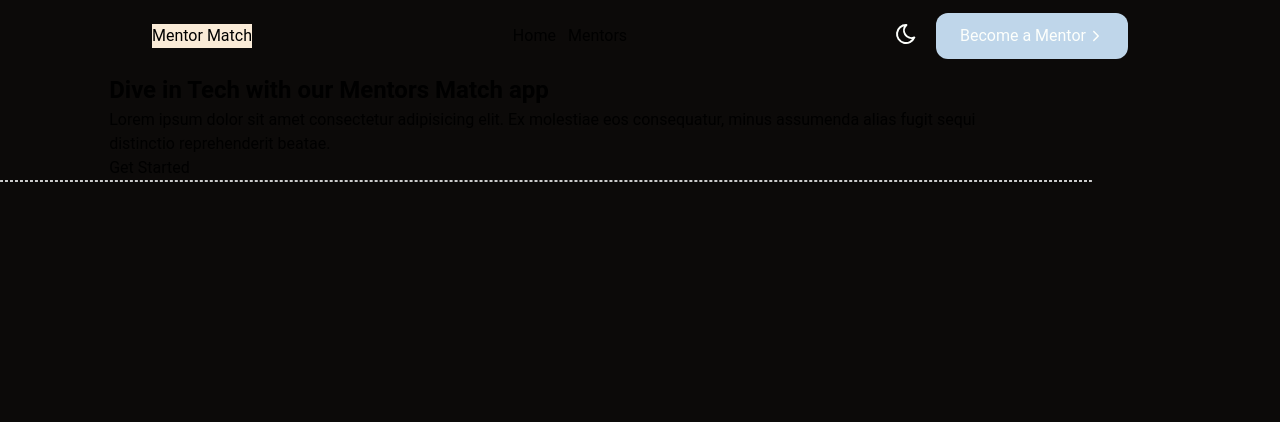
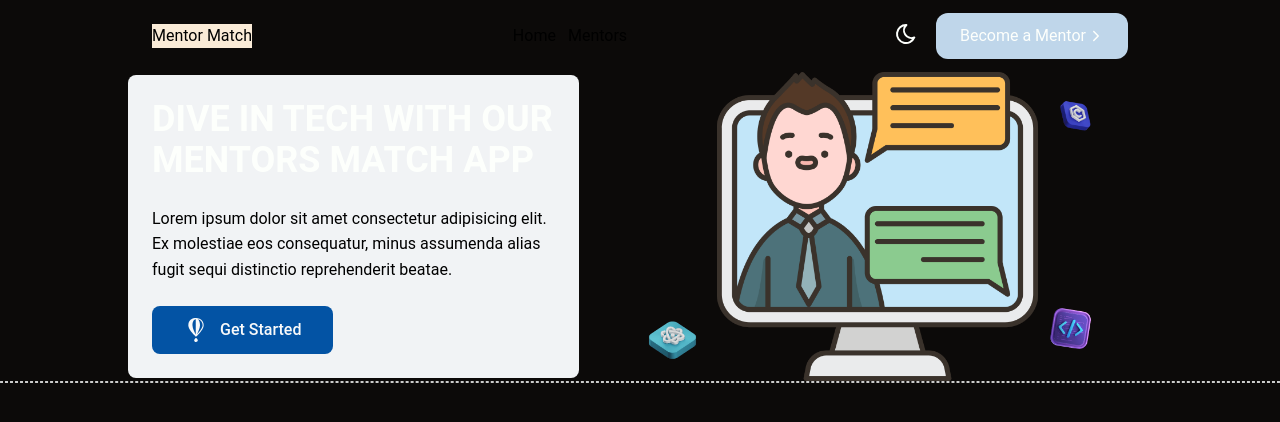
Before and after one commit to Alexandrbig1/mentor-match, a React (Vite) app in the folder frontend/: page / in a window 1280 px wide. Shown: the top 422 px of the page. Built offline with nearby package versions, Linux system fonts and the light colour scheme.

Commit message:
feat: add hero section

```diff
--- a/frontend/src/components/Hero/Hero.styled.tsx
+++ b/frontend/src/components/Hero/Hero.styled.tsx
@@ -1,8 +1,79 @@
 import styled from "styled-components";
+import { primaryFont } from "../fonts";
+import { FaFly } from "react-icons/fa6";
 
 export const HeroWrapper = styled.section`
+  margin: 0 auto;
   width: 100%;
   max-width: 80%;
-  margin: 0 auto;
   display: flex;
+  align-items: center;
+  gap: 2.4rem;
 `;
+
+export const HeroTitleWrapper = styled.div`
+  width: 45%;
+  display: flex;
+  flex-direction: column;
+  gap: 2.4rem;
+  background-color: #f1f3f5;
+  padding: 2.4rem;
+  border-radius: 0.8rem;
+`;
+
+export const HeroTitle = styled.h1`
+  font-family: ${primaryFont};
+  font-weight: 700;
+  font-size: 3.6rem;
+  line-height: 1.15;
+  text-transform: uppercase;
+  color: ${(p) => p.theme.colors.mainTextColor};
+`;
+
+export const HeroText = styled.p`
+  font-family: ${primaryFont};
+  font-weight: 400;
+  font-size: 1.6rem;
+  line-height: 1.6;
+  color: ${(p) => p.theme.colors.secondaryTextColor};
+`;
+
+export const HeroButtonWrapper = styled.div`
+  width: 100%;
+`;
+
+export const HeroButton = styled.button`
+  border: none;
+  outline: none;
+  background: none;
+  display: flex;
+  align-items: center;
+  gap: 1.2rem;
+  font-family: ${primaryFont};
+  font-weight: 500;
+  font-size: 1.6rem;
+  line-height: 1.5;
+  color: ${(p) => p.theme.colors.buttonTextColor};
+  background-color: ${(p) => p.theme.colors.buttonBgColor};
+  padding: 1.2rem 3.2rem;
+  border-radius: 0.8rem;
+  cursor: pointer;
+  transition: background-color var(--primary-transition);
+
+  &:hover {
+    background-color: ${(p) => p.theme.colors.buttonBgHoverColor};
+  }
+`;
+
+export const HeroButtonIcon = styled(FaFly)`
+  font-size: 2.4rem;
+  color: ${(p) => p.theme.colors.buttonTextColor};
+`;
+
+export const HeroImgWrapper = styled.div`
+  width: 55%;
+`;
+
+export const HeroImg = styled.img`
+  width: 100%;
+`;
--- a/frontend/src/components/Hero/Hero.tsx
+++ b/frontend/src/components/Hero/Hero.tsx
@@ -1,18 +1,35 @@
-import { HeroWrapper } from "./Hero.styled";
+import {
+  HeroButton,
+  HeroButtonIcon,
+  HeroButtonWrapper,
+  HeroImg,
+  HeroImgWrapper,
+  HeroText,
+  HeroTitle,
+  HeroTitleWrapper,
+  HeroWrapper,
+} from "./Hero.styled";
 
 export default function Hero() {
   return (
     <HeroWrapper>
-      <div>
-        <h1>Dive in Tech with our Mentors Match app</h1>
-        <p>
+      <HeroTitleWrapper>
+        <HeroTitle>Dive in Tech with our Mentors Match app</HeroTitle>
+        <HeroText>
           Lorem ipsum dolor sit amet consectetur adipisicing elit. Ex molestiae
           eos consequatur, minus assumenda alias fugit sequi distinctio
           reprehenderit beatae.
-        </p>
-        <button>Get Started</button>
-      </div>
-      <img src="" alt="" />
+        </HeroText>
+        <HeroButtonWrapper>
+          <HeroButton>
+            <HeroButtonIcon />
+            Get Started
+          </HeroButton>
+        </HeroButtonWrapper>
+      </HeroTitleWrapper>
+      <HeroImgWrapper>
+        <HeroImg src="/images/mentor-match.png" alt="" />
+      </HeroImgWrapper>
     </HeroWrapper>
   );
 }
--- a/frontend/src/layouts/RootLayout.styled.tsx
+++ b/frontend/src/layouts/RootLayout.styled.tsx
@@ -6,6 +6,8 @@ export const RootLayoutWrapper = styled.div`
   width: 100%;
   margin: 0 auto;
   display: flex;
+  flex-direction: column;
+  justify-content: space-between;
   position: relative;
   padding-top: 7.2rem;
 `;
--- /dev/null
+++ b/frontend/src/pages/Home/Home.styled.tsx
@@ -0,0 +1,8 @@
+import styled from "styled-components";
+
+export const HomeContainer = styled.div`
+  margin: 0 auto;
+  width: 100%;
+  display: flex;
+  flex-direction: column;
+`;
--- a/frontend/src/pages/Home/Home.tsx
+++ b/frontend/src/pages/Home/Home.tsx
@@ -1,11 +1,12 @@
 import Hero from "../../components/Hero/Hero";
 import Stats from "../../components/Stats/Stats";
+import { HomeContainer } from "./Home.styled";
 
 export default function Home() {
   return (
-    <div>
+    <HomeContainer>
       <Hero />
       <Stats />
-    </div>
+    </HomeContainer>
   );
 }
--- a/frontend/src/theme/theme.ts
+++ b/frontend/src/theme/theme.ts
@@ -2,8 +2,12 @@ export const theme = {
   light: {
     colors: {
       mainBgColor: "#fdfffc",
-      mainTextColor: "#0c0a09",
+      mainTextColor: "#02040f",
+      secondaryTextColor: "#001524",
       lightTextColor: "#868e96",
+      buttonTextColor: "#f8f9fa",
+      buttonBgColor: "#0353a4",
+      buttonBgHoverColor: "#0466c8",
       ButtonAccentColor: "#BFD6EA",
       formBorderColor: "#dee2e6",
     },
@@ -13,6 +17,9 @@ export const theme = {
       mainBgColor: "#0c0a09",
       mainTextColor: "#fdfffc",
       lightTextColor: "#868e96",
+      buttonTextColor: "#f8f9fa",
+      buttonBgColor: "#0353a4",
+      buttonBgHoverColor: "#0466c8",
       ButtonAccentColor: "#BFD6EA",
       formBorderColor: "#dee2e6",
     },
```
Also changed, not shown: frontend/public/images/mentor-match.png (added).
